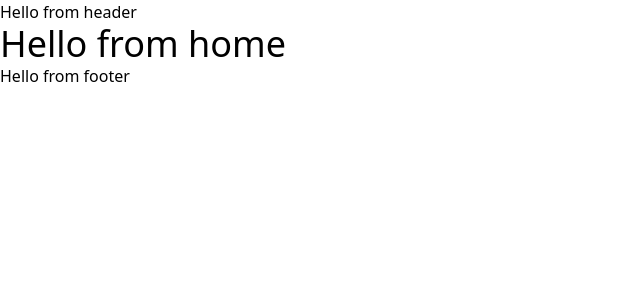
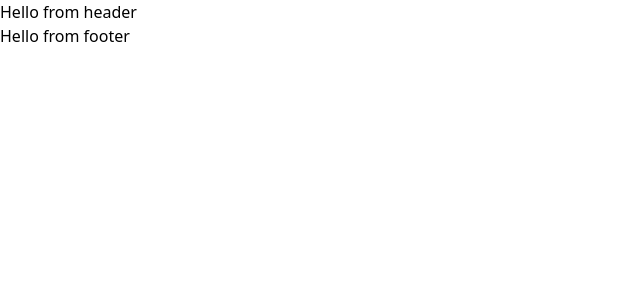
Before and after one commit to sumitdevs/fintrackr, a React (Vite) app in the folder client/: page / in a window 1280 px wide. Shown: the top 300 px of the page, without its empty margins (0-640 px from the left). Built offline with nearby package versions, Linux system fonts and the light colour scheme.

Commit message:
forms updated

```diff
--- a/client/src/App.jsx
+++ b/client/src/App.jsx
@@ -9,7 +9,9 @@ function App() {
   return (
     <div>
       <Header />
-      <HomePage />
+      <main>
+
+      </main>
       <Footer />
     </div>
   )
```
Also changed, not shown: client/src/forms/Login.jsx (added, +11 -0 lines), client/src/forms/Register.jsx (added, +11 -0 lines), 1 other file (tests, documents, lock files or other folders).
